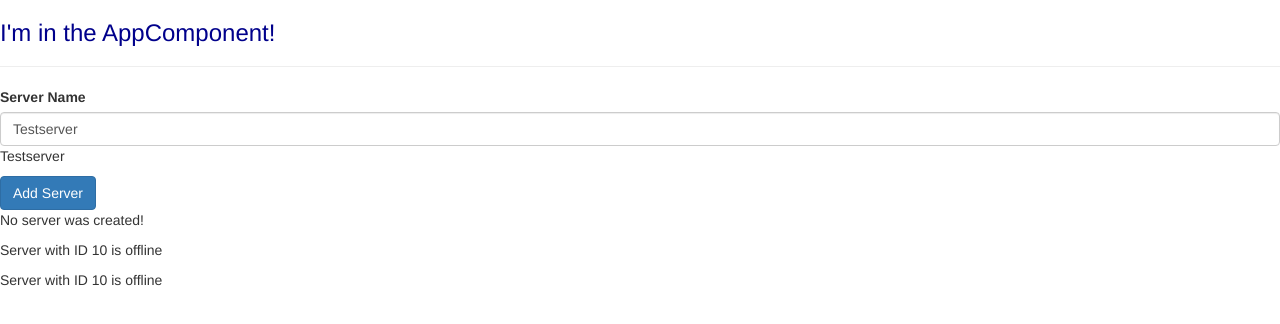
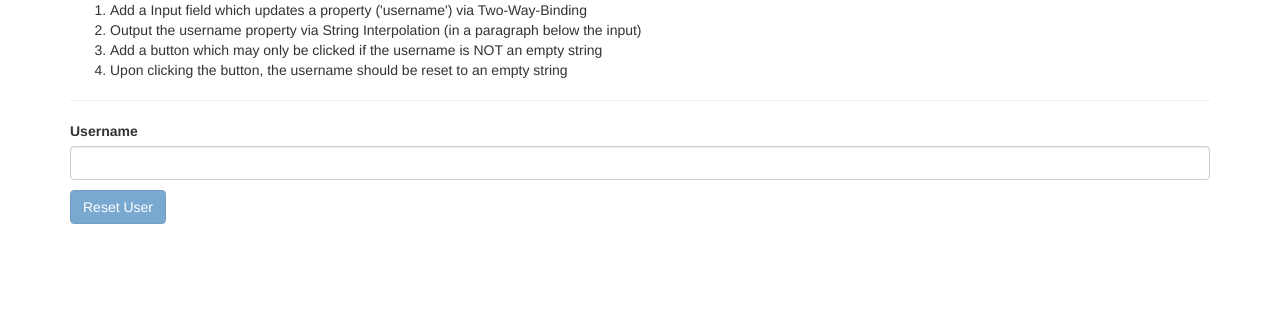
Before and after one commit to colezhichen/AngularPractice, an Angular app: page / in a window 1280 px wide. Shown: the top 324 px of the page. Built offline with nearby package versions, Linux system fonts and the light colour scheme.

Commit message:
assignment2 data binding practice

```diff
--- a/src/app/app.component.html
+++ b/src/app/app.component.html
@@ -1,11 +1,27 @@
-<div classe="container">
-    <div class="row">
-        <div class="col-xs-12">
-            <h3>I'm in the AppComponent!</h3>
-            <hr>
-            <app-servers></app-servers>
-            <!-- <div app-servers></div> -->
-            <!-- <div class="app-servers"></div> -->
-        </div>
+<div class="container">
+  <div class="row">
+    <div class="col-xs-12">
+      <ol>
+        <li>Add a Input field which updates a property ('username') via Two-Way-Binding</li>
+        <li>Output the username property via String Interpolation (in a paragraph below the input)</li>
+        <li>Add a button which may only be clicked if the username is NOT an empty string</li>
+        <li>Upon clicking the button, the username should be reset to an empty string</li>
+      </ol>
+      <hr>
+      <label>Username</label>
+      <input
+      type="text"
+      class="form-control"
+      [(ngModel)]="username">
+
+      <p>{{ username }}</p>
+
+      <button
+      class="btn btn-primary"
+      [disabled]="username === ''"
+      (click)="username = ''"
+      >Reset User</button>
+
     </div>
+  </div>
 </div>
--- a/src/app/app.component.ts
+++ b/src/app/app.component.ts
@@ -7,4 +7,5 @@
 })
 export class AppComponent {
 
+  username='';
 }
--- a/src/app/servers/servers.component.html
+++ b/src/app/servers/servers.component.html
@@ -10,7 +10,7 @@
     [(ngModel)]="serverName">
 
 
-<p>{{serverName}}</p>
+<!-- <p>{{serverName}}</p> -->
 
 <button class="btn btn-primary"
 [disabled]="!allowNewServer"
--- a/src/app/servers/servers.component.ts
+++ b/src/app/servers/servers.component.ts
@@ -20,7 +20,7 @@
   }
 
   onCreateServer() {
-    this.serverCreationStatus = 'Server was created!';
+    this.serverCreationStatus = 'Server was created! Name is ' + this.serverName;
   }
 
   onUpdateServerName(event: Event) {
```
